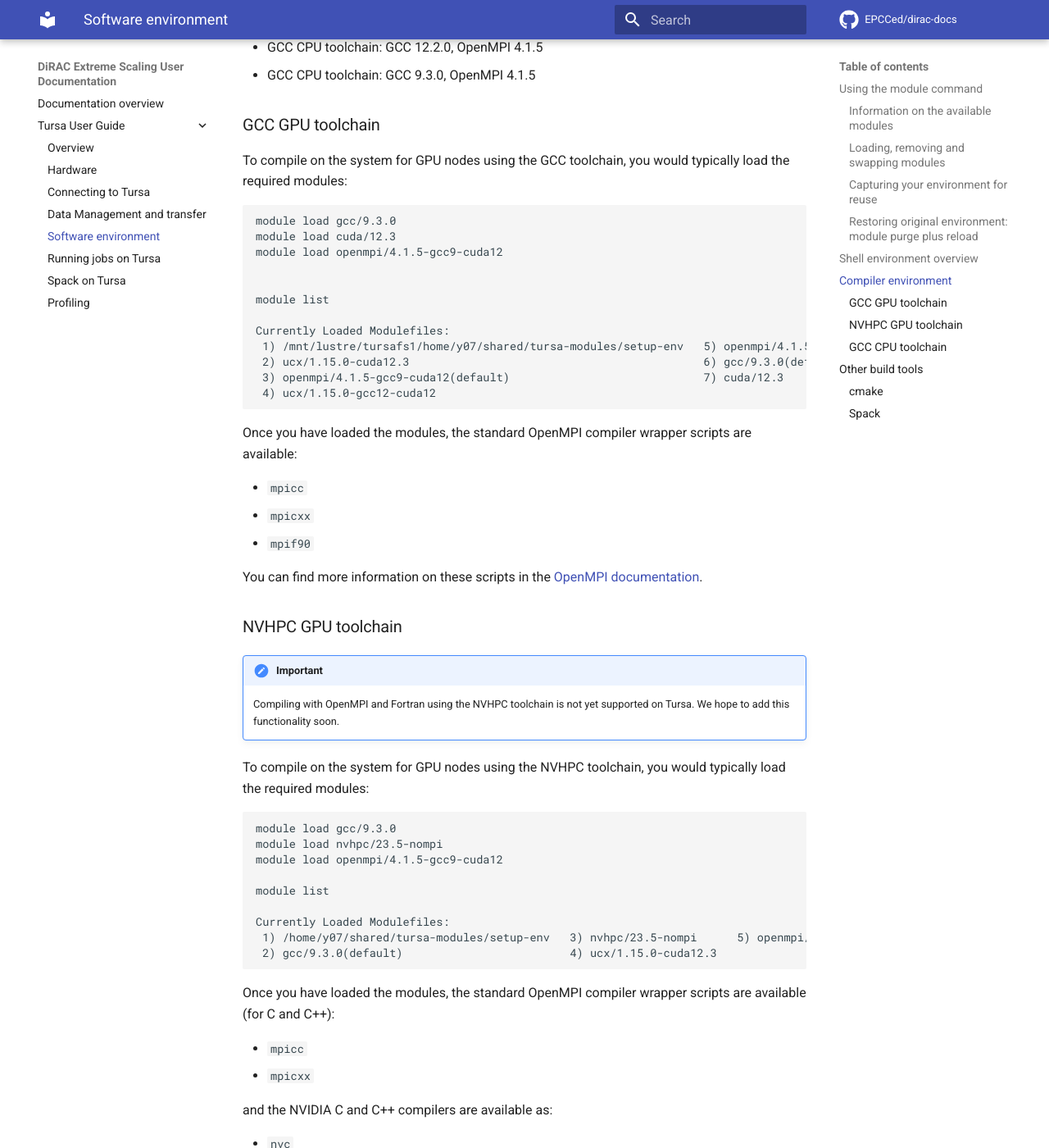
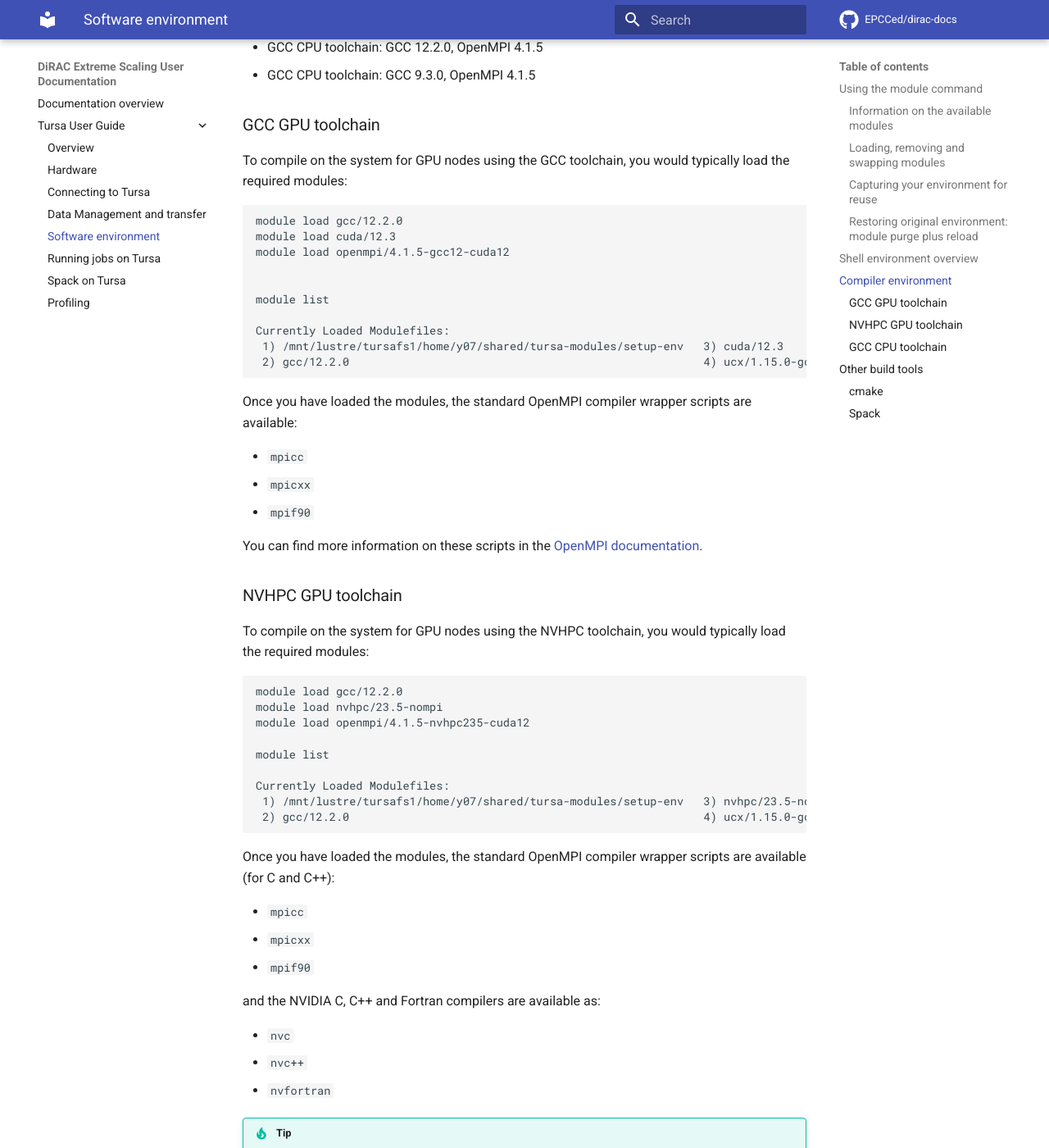
Before and after one commit to EPCCed/dirac-docs, an MkDocs documentation site: the page built from docs/tursa-user-guide/sw-environment.md, in a window 1280 px wide and 1400 px high, scrolled down 5883 px. Shown: the whole window at 82% size. Built offline with MkDocs 1.6.1 and Material for MkDocs 9.7.7, drawn with Linux system fonts in a browser that asks for light colours; comment, search, counter and statistics services are not loaded; some of the changed text lies outside the part shown.

Commit message:
Notes on nvfortran

````diff
--- a/docs/tursa-user-guide/sw-environment.md
+++ b/docs/tursa-user-guide/sw-environment.md
@@ -307,18 +307,16 @@ and two compiler environments for CPU nodes:
 To compile on the system for GPU nodes using the GCC toolchain, you would typically load the required modules:
 
 ```
-module load gcc/9.3.0
+module load gcc/12.2.0
 module load cuda/12.3
-module load openmpi/4.1.5-gcc9-cuda12
+module load openmpi/4.1.5-gcc12-cuda12
 
 
 module list
 
 Currently Loaded Modulefiles:
- 1) /mnt/lustre/tursafs1/home/y07/shared/tursa-modules/setup-env   5) openmpi/4.1.5-gcc12-cuda12
- 2) ucx/1.15.0-cuda12.3                                            6) gcc/9.3.0(default)
- 3) openmpi/4.1.5-gcc9-cuda12(default)                             7) cuda/12.3
- 4) ucx/1.15.0-gcc12-cuda12
+ 1) /mnt/lustre/tursafs1/home/y07/shared/tursa-modules/setup-env   3) cuda/12.3                 5) openmpi/4.1.5-gcc12-cuda12
+ 2) gcc/12.2.0                                                     4) ucx/1.15.0-gcc12-cuda12
 ```
 
 Once you have loaded the modules, the standard OpenMPI compiler wrapper
@@ -333,22 +331,18 @@ You can find more information on these scripts in the
 
 ### NVHPC GPU toolchain
 
-!!! important
-    Compiling with OpenMPI and Fortran using the NVHPC toolchain is not yet supported on Tursa. We hope
-    to add this functionality soon.
-
 To compile on the system for GPU nodes using the NVHPC toolchain, you would typically load the required modules:
 
 ```
-module load gcc/9.3.0
+module load gcc/12.2.0
 module load nvhpc/23.5-nompi
-module load openmpi/4.1.5-gcc9-cuda12
+module load openmpi/4.1.5-nvhpc235-cuda12
 
 module list
 
 Currently Loaded Modulefiles:
- 1) /home/y07/shared/tursa-modules/setup-env   3) nvhpc/23.5-nompi      5) openmpi/4.1.5-gcc9-cuda12(default)
- 2) gcc/9.3.0(default)                         4) ucx/1.15.0-cuda12.3
+ 1) /mnt/lustre/tursafs1/home/y07/shared/tursa-modules/setup-env   3) nvhpc/23.5-nompi          5) openmpi/4.1.5-nvhpc235-cuda12
+ 2) gcc/12.2.0                                                     4) ucx/1.15.0-gcc12-cuda12
 ```
 
 Once you have loaded the modules, the standard OpenMPI compiler wrapper
@@ -356,11 +350,13 @@ scripts are available (for C and C++):
 
 - `mpicc`
 - `mpicxx`
+- `mpif90`
 
-and the NVIDIA C and C++ compilers are available as:
+and the NVIDIA C, C++ and Fortran compilers are available as:
 
 - `nvc`
 - `nvc++`
+- `nvfortran`
 
 !!! tip
     Both the NVIDIA compilers and the MPI compiler wrapper scripts will use the GCC
@@ -371,6 +367,7 @@ and the NVIDIA C and C++ compilers are available as:
     ```
     export OMPI_CC=nvc
     export OMPI_CXX=nvc++
+    export OMPI_FC=nvfortran
     ```
 
 ### GCC CPU toolchain
````
